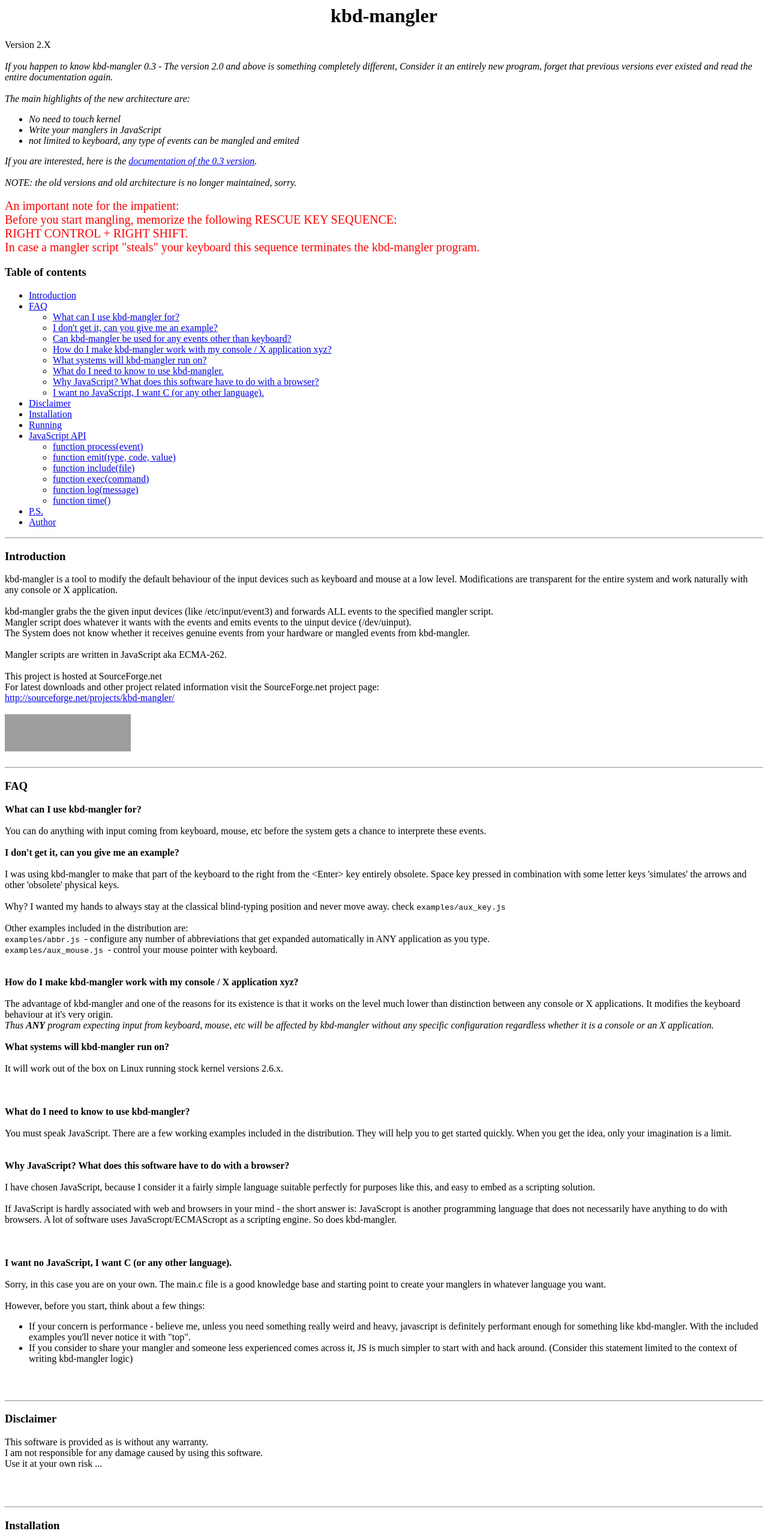
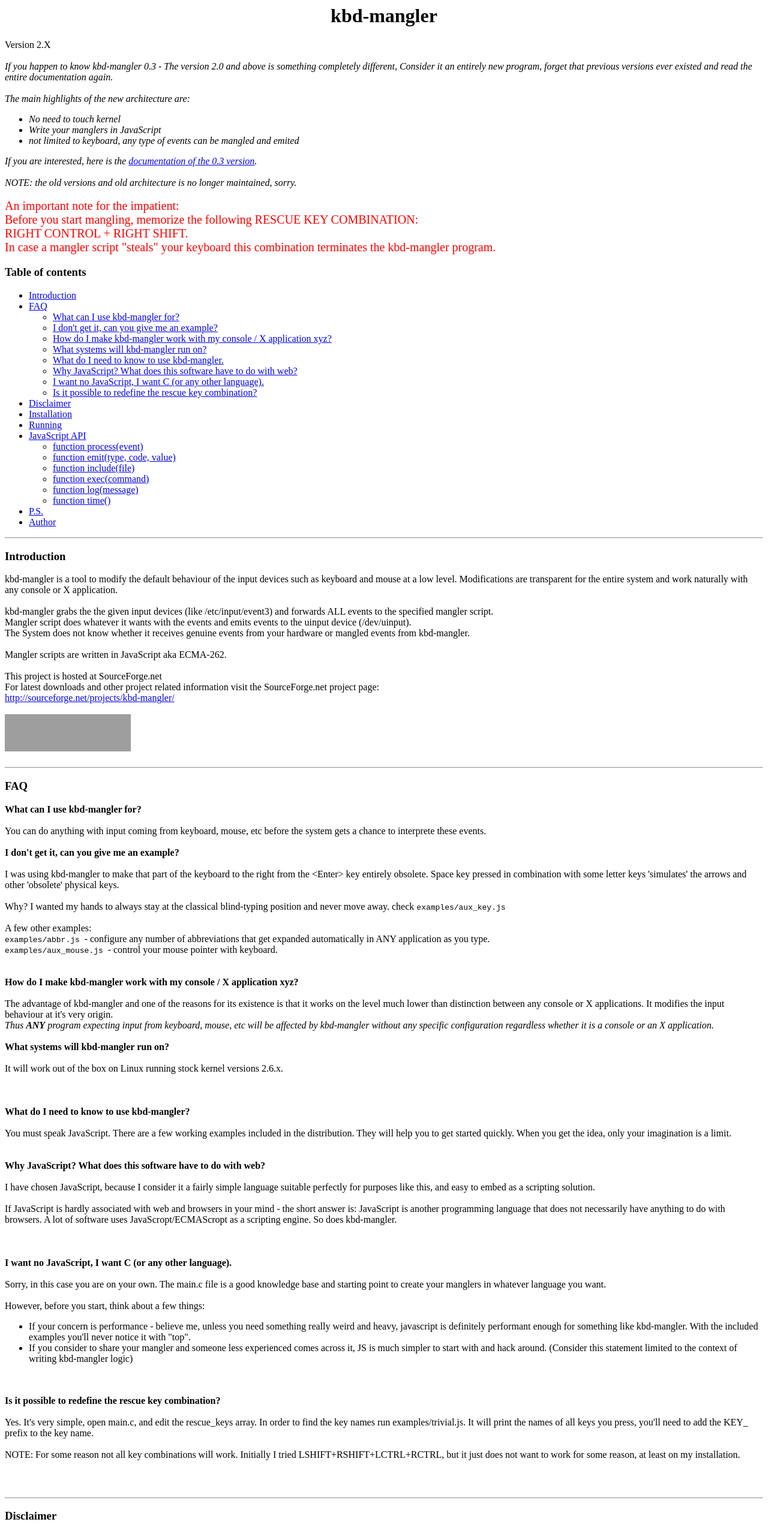
Before and after one commit to bgeradz/Input-Mangler, a plain HTML site: page docs/index.html in a window 1280 px wide. Shown: the top 2558 px of the page at 60% size. Drawn offline with Linux system fonts and the light colour scheme; grey boxes are pictures that could not be loaded.

Commit message:
Added some infos to docs.

```diff
--- a/docs/index.html
+++ b/docs/index.html
@@ -31,9 +31,9 @@ NOTE: the old versions and old architecture is no longer maintained, sorry.
 <a name="rescue" />
 <span style="color:red; font-size:20px">
 An important note for the impatient:<br />
-Before you start mangling, memorize the following RESCUE KEY SEQUENCE:<br />
+Before you start mangling, memorize the following RESCUE KEY COMBINATION:<br />
 RIGHT CONTROL + RIGHT SHIFT.<br />
-In case a mangler script "steals" your keyboard this sequence terminates the kbd-mangler program.
+In case a mangler script "steals" your keyboard this combination terminates the kbd-mangler program.
 </span>
 
 
@@ -50,9 +50,6 @@ In case a mangler script "steals" your keyboard this sequence terminates the kbd
       <li><a href="#faq_example">
         I don't get it, can you give me an example?
       </a></li>
-      <li><a href="#faq_kbd">
-        Can kbd-mangler be used for any events other than keyboard?
-      </a></li>
       <li><a href="#faq_app">
         How do I make kbd-mangler work with my console / X application xyz?
       </a></li>
@@ -63,10 +60,13 @@ In case a mangler script "steals" your keyboard this sequence terminates the kbd
         What do I need to know to use kbd-mangler.
       </a></li>
       <li><a href="#faq_js">
-        Why JavaScript? What does this software have to do with a browser?
+        Why JavaScript? What does this software have to do with web?
       </a></li>
       <li><a href="#faq_nojs">
         I want no JavaScript, I want C (or any other language).
+      </a></li>
+      <li><a href="#faq_rescue">
+        Is it possible to redefine the rescue key combination?
       </a></li>
     </ul>
   </li>
@@ -146,7 +146,7 @@ SourceForge.net project page:<br>
   Why? I wanted my hands to always stay at the classical blind-typing position and never move away.
   check <code>examples/aux_key.js</code>
   <br><br>
-  Other examples included in the distribution are:<br />
+  A few other examples:<br />
   <code> examples/abbr.js </code> - configure any number of abbreviations that get expanded automatically in ANY application as you type.<br />
   <code> examples/aux_mouse.js </code> - control your mouse pointer with keyboard.<br />
   <br><br>
@@ -157,7 +157,7 @@ SourceForge.net project page:<br>
 
   The advantage of kbd-mangler and one of the reasons for its existence
   is that it works on the level much lower than distinction between
-  any console or X applications. It modifies the keyboard behaviour at it's
+  any console or X applications. It modifies the input behaviour at it's
   very origin.
   <br>
   <i>Thus <b>ANY</b> program expecting input from keyboard, mouse, etc will be affected
@@ -187,12 +187,12 @@ SourceForge.net project page:<br>
 <br><br>
 
 <a name="faq_js">
-  <b> Why JavaScript? What does this software have to do with a browser? </b>
+  <b> Why JavaScript? What does this software have to do with web? </b>
   <br><br>
   I have chosen JavaScript, because I consider it a fairly simple language suitable perfectly for purposes like this, and easy to embed
   as a scripting solution.<br /><br />
 
-  If JavaScript is hardly associated with web and browsers in your mind - the short answer is: JavaScropt is another programming language
+  If JavaScript is hardly associated with web and browsers in your mind - the short answer is: JavaScript is another programming language
   that does not necessarily have anything to do with browsers. A lot of software uses JavaScropt/ECMAScropt as a scripting engine. So
   does kbd-mangler.<br /><br />
 
@@ -215,6 +215,16 @@ SourceForge.net project page:<br>
 <br><br>
 
 
+<a name="faq_rescue">
+  <b> Is it possible to redefine the rescue key combination? </b>
+  <br><br>
+  Yes. It's very simple, open main.c, and edit the rescue_keys array. In order to find the key names run examples/trivial.js.
+  It will print the names of all keys you press, you'll need to add the KEY_ prefix to the key name.
+  <br /><br />
+  NOTE: For some reason not all key combinations will work. Initially I tried LSHIFT+RSHIFT+LCTRL+RCTRL, but it just does not want to work for some reason,
+  at least on my installation.<br /><br />
+<br><br>
+
 <hr>
 <a name="disclaimer" />
 
@@ -229,7 +239,7 @@ Use it at your own risk ... <br><br>
 <hr>
 <a name="installation" />
 <h3> Installation </h3>
-To compile you will need the spidermonkey library and development files.
+To compile you will need the spidermonkey library and it's development files.
 And you will need to update the Makefile and possibly the run.sh script.<br /><br />
 
 Finding spidermonkey may be a bit complicated.<br />
@@ -261,7 +271,7 @@ Adapt the run.sh script. You need to find your input devices and maybe set the L
 <a name="running" />
 <h3> Running </h3>
 The prefered way is to adapt the run.sh script and use it to run kbd-mangler.<br />
-(I believe it's a bit annoying to specify your input devices, include paths, etc every time.<br /><br >
+(I believe it's a bit annoying to specify your input devices, include paths, etc every time.)<br /><br >
 
 Please follow the instructions in run.sh script and adapt it before running.<br /><br />
 
@@ -277,10 +287,10 @@ kbd-mangler command understands following options:
   <li>
     <b>-r device file </b> specifies input device file to read. Multiple -r options may be given to grab events from several input devices.<br />
     NOTE: It is highly recomended to add the keyboard device with -r at least during development of your manglers.
-    Otherwise you won't have the <a href="#rescue">RESCUE SEQUENCE</a> at hand!
+    Otherwise you won't have the <a href="#rescue">RESCUE KEY COMBINATION</a> at hand!
   </li>
   <li>
-    <b>-w device file </b> specifies the uinput device where events are being emited (by the <a href="#js_include">emit()</a> function).
+    <b>-w device file </b> specifies the uinput device where events are being emited (by the <a href="#js_emit">emit()</a> function).
     This is a mandatory option unless you want to completely suppress input from the devices specified with -r option. (Which you most likely don't).
   </li>
 </ul>
@@ -365,9 +375,9 @@ NOTE: You can also go the standard javascript way:<br />
   Your contribution of any kind is always welcome.<br>
   Should you have any questions and/or suggestions - drop me a line.
   <br /><br />
-  I do not intend to actively continue development on this project as long as there is no evidence that anyone needs it or needs my help. <br /><br />
+  It is likely that this project won't get much activity unless there is evidence that anyone uses it and/or needs my help. <br /><br />
   It is a working system and I have put together a few examples giving enough idea how to make something cool and usefull out of it.<br /><br />
-  If you manage to solve some interesting problem with kbd-mangler, please SHARE your scripts! Maybe someone wants the same or a similar thing.
+  <b>If you manage to solve some interesting problem with kbd-mangler, please SHARE your scripts! Maybe someone wants the same or a similar thing.</b>
 
 <br><br>
 
```
